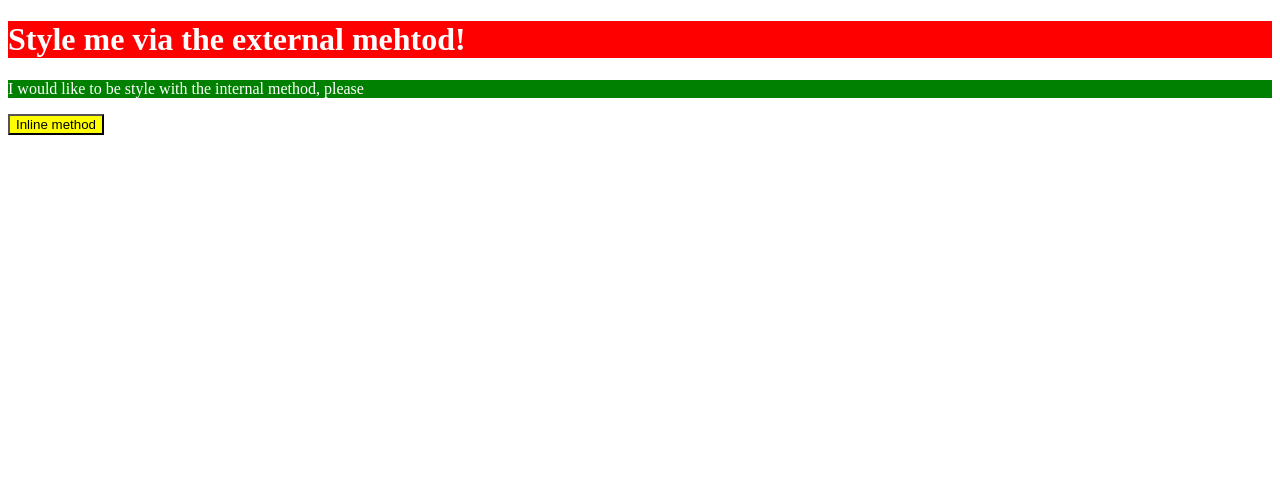
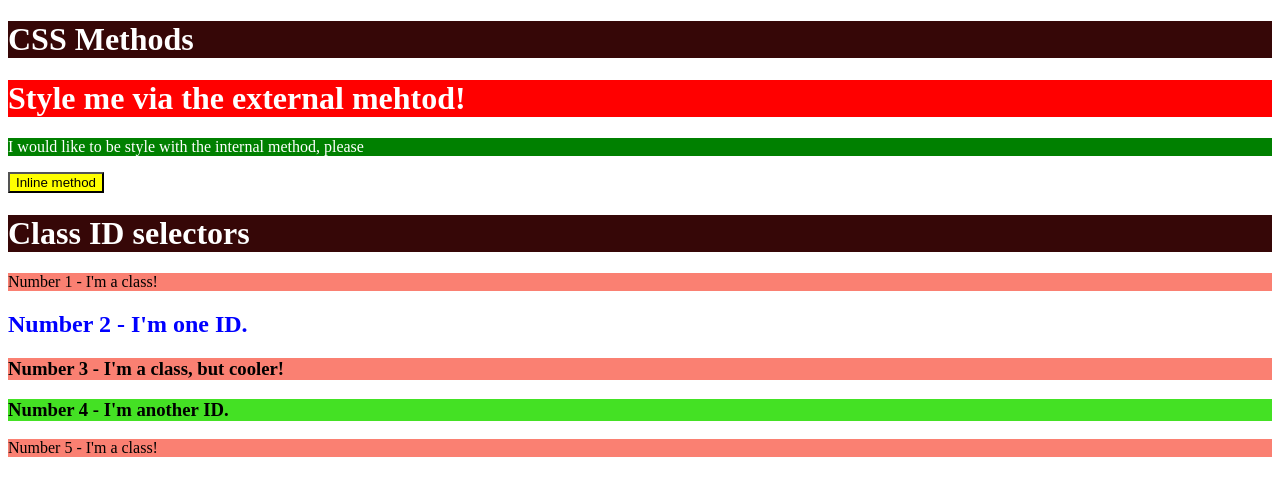
Before and after one commit to desmoquak/css-style-me, a plain HTML site: page index.html in a window 1280 px wide. Drawn offline with Linux system fonts and the light colour scheme.

Commit message:
used id's and classes, rgb and hex #'s for colors

```diff
--- a/index.html
+++ b/index.html
@@ -19,9 +19,17 @@
 
 <body>
     <div>
+        <h1 id="title">CSS Methods</h1>
         <h1>Style me via the external mehtod!</h1>
     </div>
     <div><p>I would like to be style with the internal method, please</p></div>
     <button style="color:black;background-color: yellow";>Inline method</button>
+<h1 id="title">Class ID selectors</h1>
+<div class="p">Number 1 - I'm a class!</div>
+<div><h2 id="blue">Number 2 - I'm one ID.</h2></div>
+<div><h3 class="num-3" >Number 3 - I'm a class, but cooler!</h3></div>
+<div><h3 id="num-4">Number 4 - I'm another ID.</h3></div>
+<div class="p">Number 5 - I'm a class!</div>
+
 </body>
 </html>
--- a/styles.css
+++ b/styles.css
@@ -1,4 +1,26 @@
-h1  {
+#title  {
+    color: white;
+    background-color: rgb(54, 7, 7);
+}
+h1 {
     color: white;
     background-color: red;
 }
+
+
+.p  {
+    color: rgb(0, 0, 0);
+    background-color: #fa8072;
+}
+
+#blue {
+    color: #0000ff;
+}
+.num-3 {
+    color: #000000;
+    background-color: #fa8072;
+}
+
+#num-4  {
+    background-color: rgb(68, 225, 36);
+}
```
